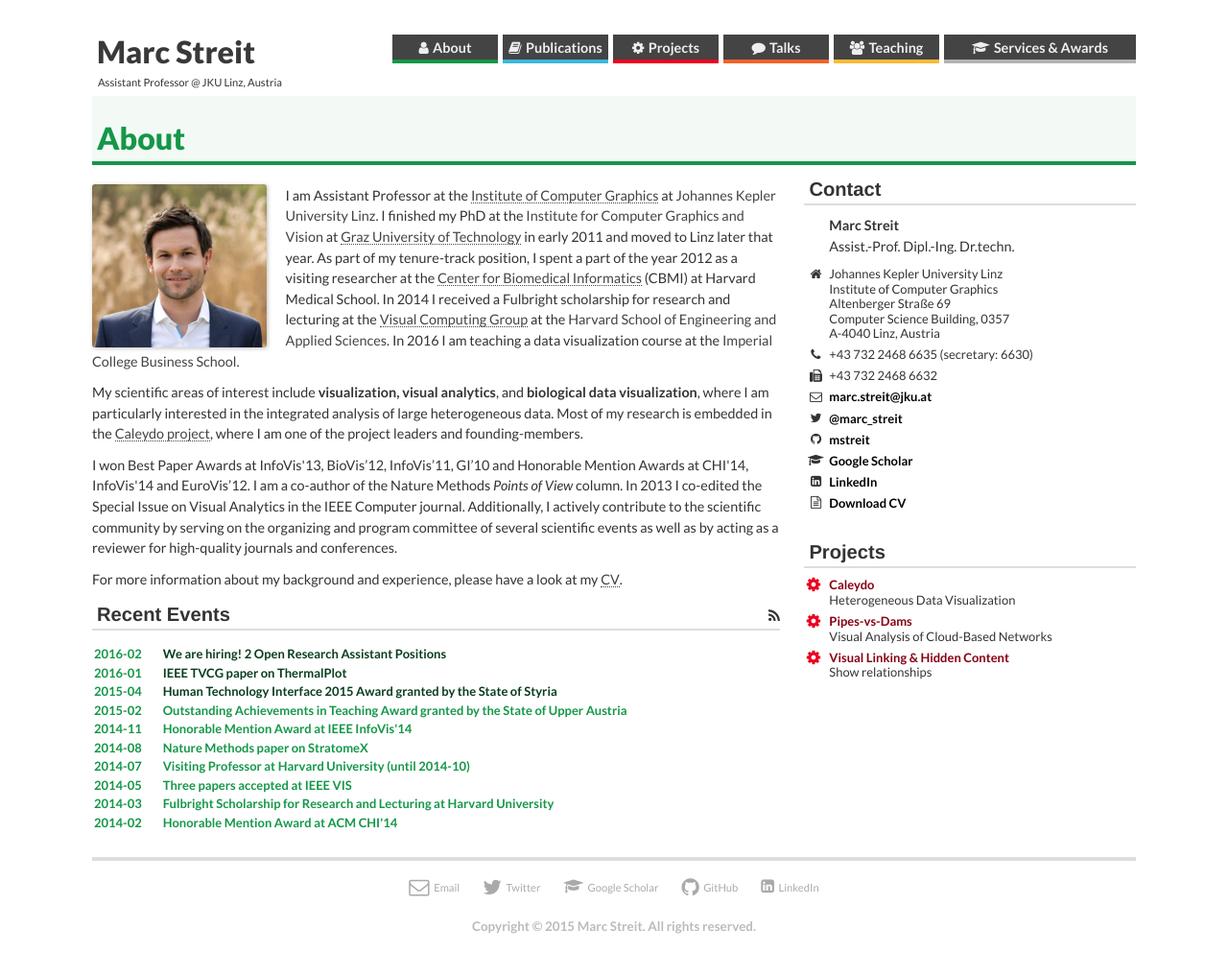
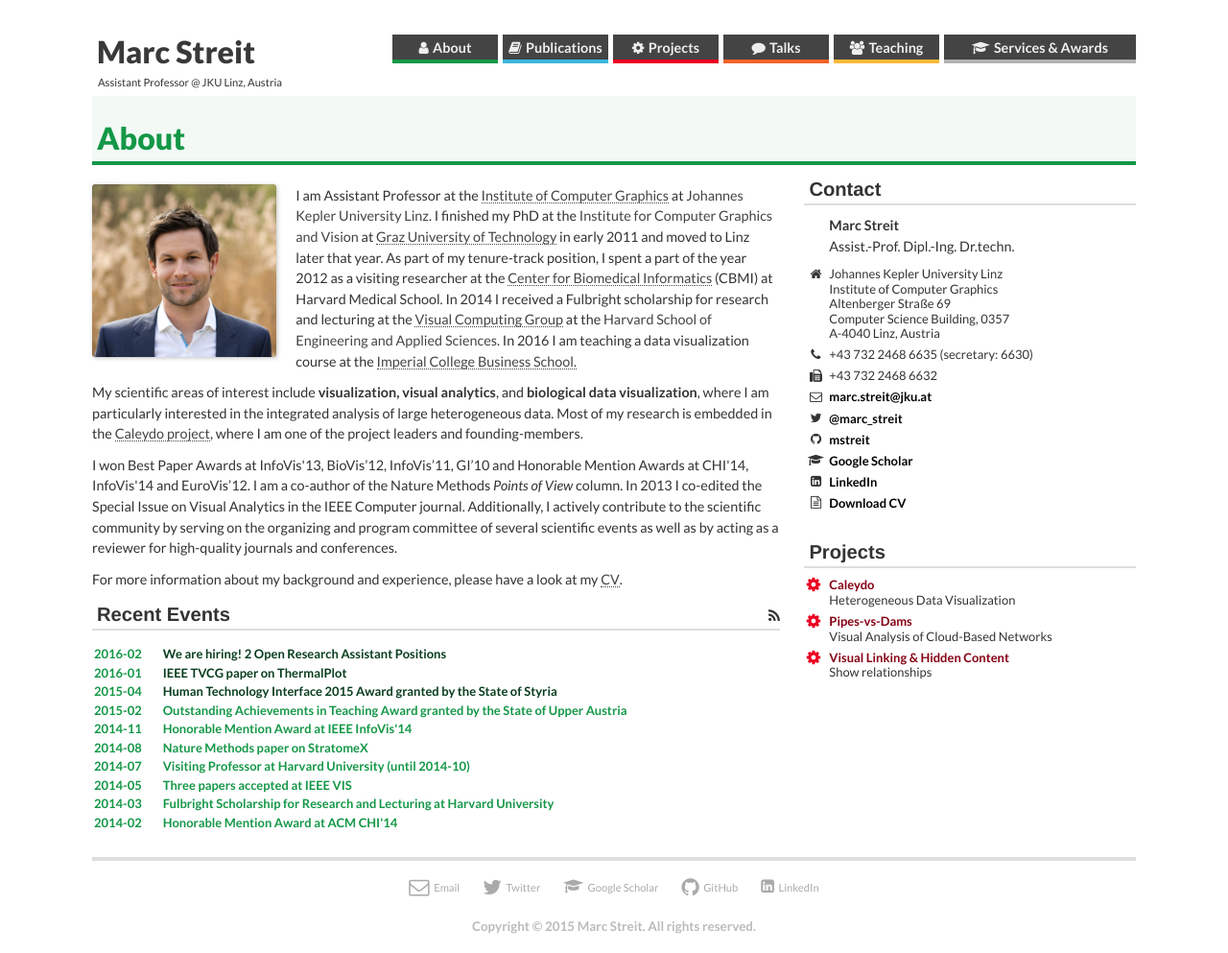
Before and after one commit to mstreit/mstreit.github.io, a Jekyll site: the page built from index.html, in a window 1280 px wide. Shown: the whole page at 96% size. Built offline with Jekyll 4.4.1, drawn with Linux system fonts in a browser that asks for light colours; nearby versions of some CDN libraries; some web fonts are replaced.

Commit message:
resized photo

```diff
--- a/css/site.scss
+++ b/css/site.scss
@@ -641,7 +641,7 @@ ul.post-list {
 }
 
 .portrait-image {
-  height: 170px;
+  height: 180px;
   float: left;
   margin-right: 20px;
   margin-top: 10px;
```
